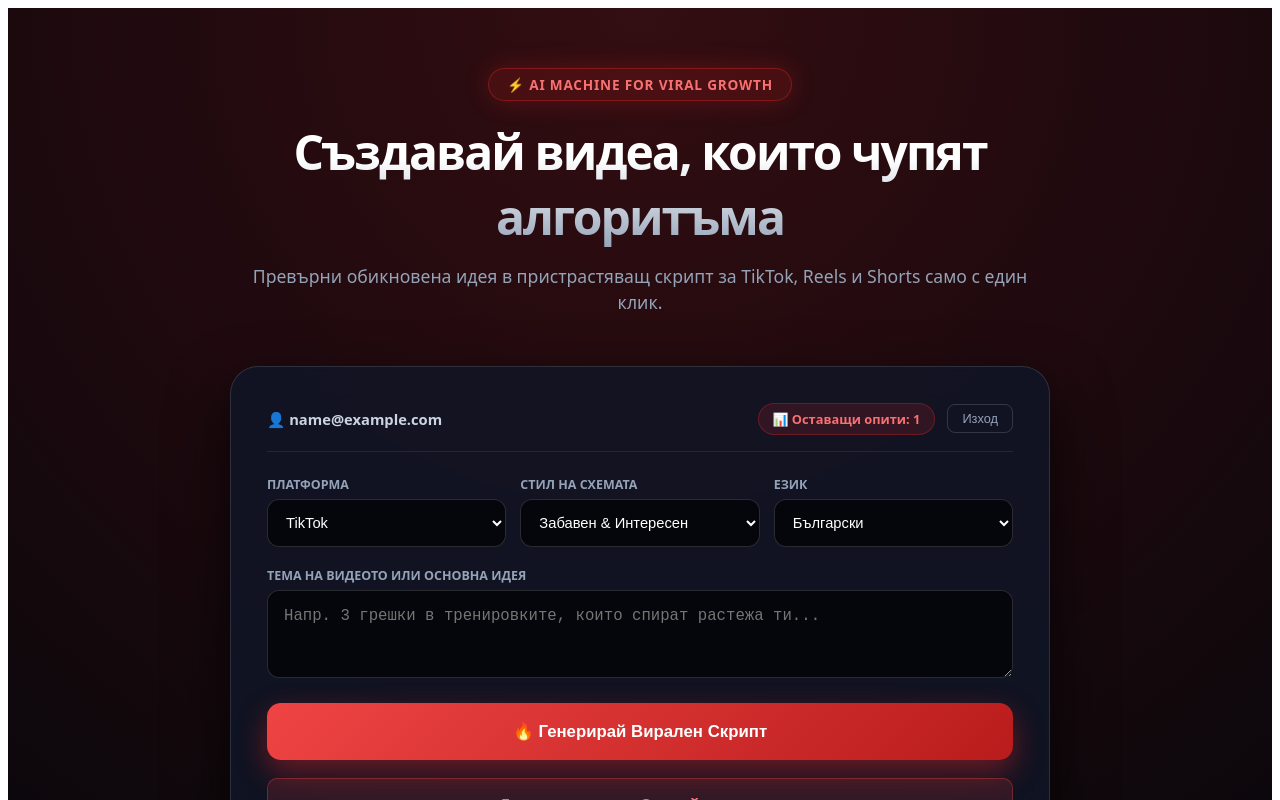
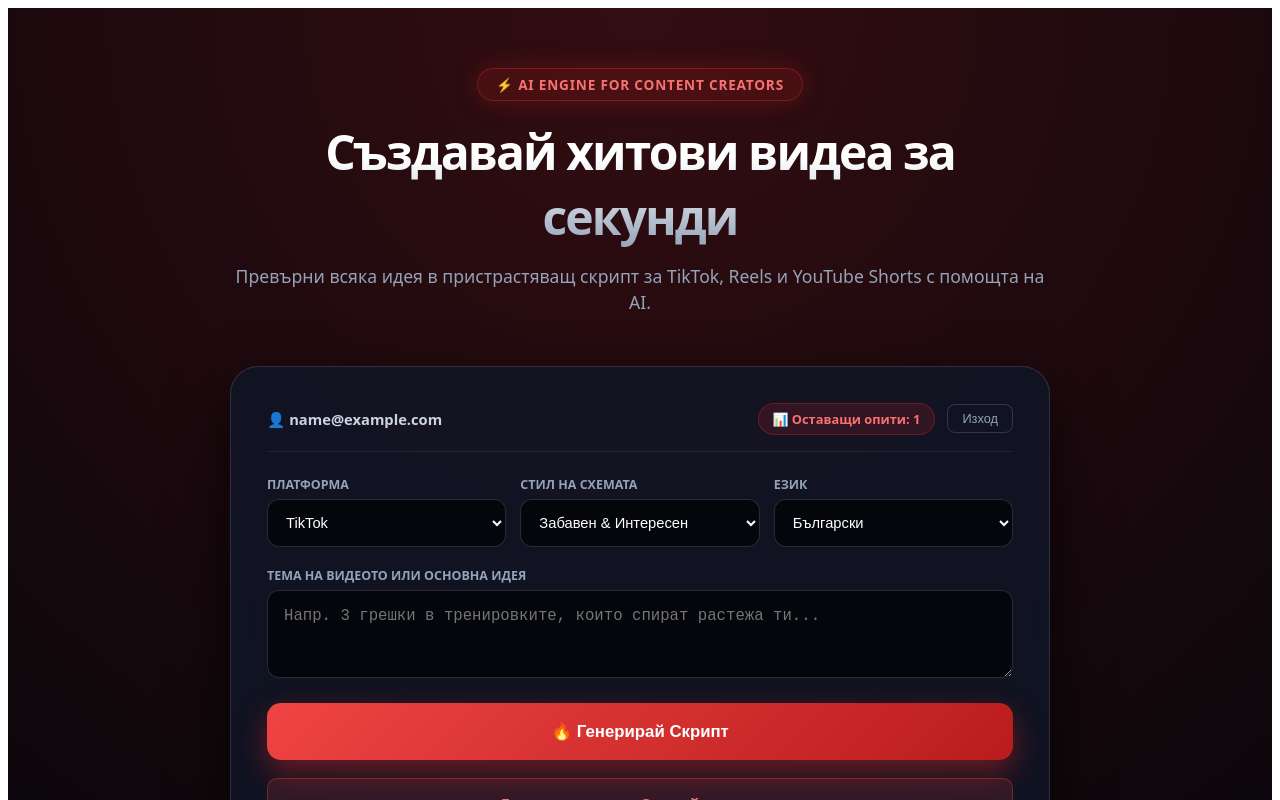
Before and after one commit to kachovsalih-spec/shortsengine, a Next.js app: page / in a window 1280 px wide. Both pictures are taken after typing "name@example.com" into the empty fields and a click on the button "Влез в системата 🚀". Shown: the top 800 px of the page. Built offline with nearby package versions, Linux system fonts and the light colour scheme; no server answers; the database is empty.

Commit message:
Update page.jsx

```diff
--- a/app/page.jsx
+++ b/app/page.jsx
@@ -77,7 +77,7 @@ export default function Home() {
       const res = await fetch('/api/generate', {
         method: 'POST',
         headers: { 'Content-Type': 'application/json' },
-        body: JSON.stringify({ prompt: `Create a viral short script for ${platform}: ${prompt}. Style: ${tone}. Language: ${language}.` }),
+        body: JSON.stringify({ prompt: `Create a professional and high-performing short script for ${platform}: ${prompt}. Style: ${tone}. Language: ${language}.` }),
       });
       const data = await res.json();
       if (!res.ok) throw new Error(data.error || 'Грешка при генерация.');
@@ -92,7 +92,7 @@ export default function Home() {
   };
 
   const faqs = [
-    { q: "Как работи ShortsEngine AI?", a: "Изкуственият интелект анализира трендовете и генерира готови за запис скриптове с мощни кукички (hooks), които задържат вниманието до последната секунда." },
+    { q: "Как работи ShortsEngine AI?", a: "Изкуственият интелект анализира успешните практики и генерира готови за запис скриптове с мощни кукички (hooks), които задържат вниманието до последната секунда." },
     { q: "Защо се изисква имейл адрес?", a: "Имейлът е необходим за сигурността на вашия профил и за автоматично проследяване на вашите генерации в реално време." },
     { q: "Мога ли да се откажа по всяко време?", a: "Да! Абонаментите се управляват през Stripe и могат да бъдат спрени с един клик без никакви скрити такси." }
   ];
@@ -125,7 +125,7 @@ export default function Home() {
             boxShadow: '0 0 25px rgba(220, 38, 38, 0.25)',
             marginBottom: '18px'
           }}>
-            ⚡ AI MACHINE FOR VIRAL GROWTH
+            ⚡ AI ENGINE FOR CONTENT CREATORS
           </div>
           <h1 style={{
             fontSize: '3rem',
@@ -136,10 +136,10 @@ export default function Home() {
             WebkitBackgroundClip: 'text',
             WebkitTextFillColor: 'transparent'
           }}>
-            Създавай видеа, които чупят алгоритъма
+            Създавай хитови видеа за секунди
           </h1>
           <p style={{ color: '#94a3b8', fontSize: '1.1rem', margin: 0, fontWeight: '500', lineHeight: '1.5' }}>
-            Превърни обикновена идея в пристрастяващ скрипт за TikTok, Reels и Shorts само с един клик.
+            Превърни всяка идея в пристрастяващ скрипт за TikTok, Reels и YouTube Shorts с помощта на AI.
           </p>
         </header>
 
@@ -157,7 +157,7 @@ export default function Home() {
             boxShadow: '0 25px 60px rgba(0, 0, 0, 0.7)'
           }}>
             <h2 style={{ fontSize: '1.5rem', fontWeight: 800, marginBottom: '8px', color: '#fff' }}>Започни напълно безплатно</h2>
-            <p style={{ color: '#94a3b8', fontSize: '0.92rem', marginBottom: '28px' }}>Въведи своя имейл, за да отключиш първия си вирален скрипт.</p>
+            <p style={{ color: '#94a3b8', fontSize: '0.92rem', marginBottom: '28px' }}>Въведи своя имейл, за да отключиш първия си скрипт.</p>
             <form onSubmit={handleLogin} style={{ display: 'flex', flexDirection: 'column', gap: '16px' }}>
               <input
                 type="email"
@@ -364,7 +364,7 @@ export default function Home() {
                     boxShadow: '0 12px 30px rgba(220, 38, 38, 0.45)'
                   }}
                 >
-                  {loading ? 'AI генерира твоя хит...' : '🔥 Генерирай Вирален Скрипт'}
+                  {loading ? 'AI генерира твоя скрипт...' : '🔥 Генерирай Скрипт'}
                 </button>
               </form>
 
```
